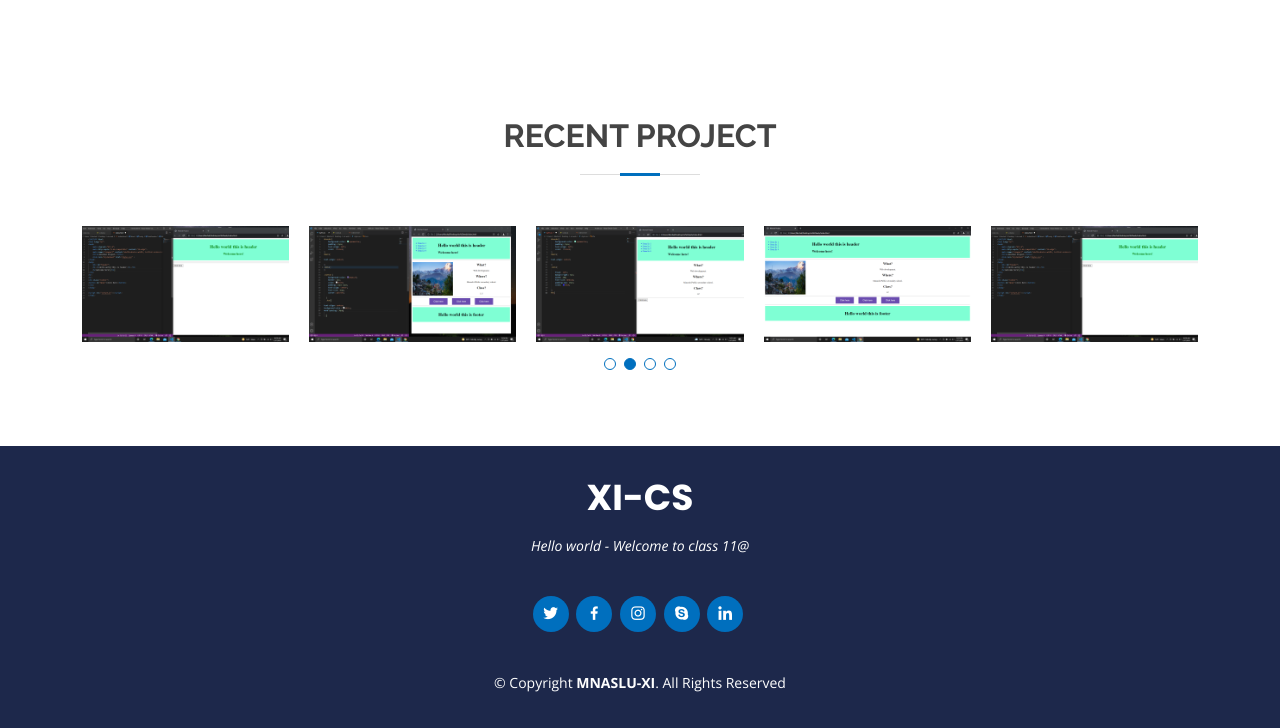
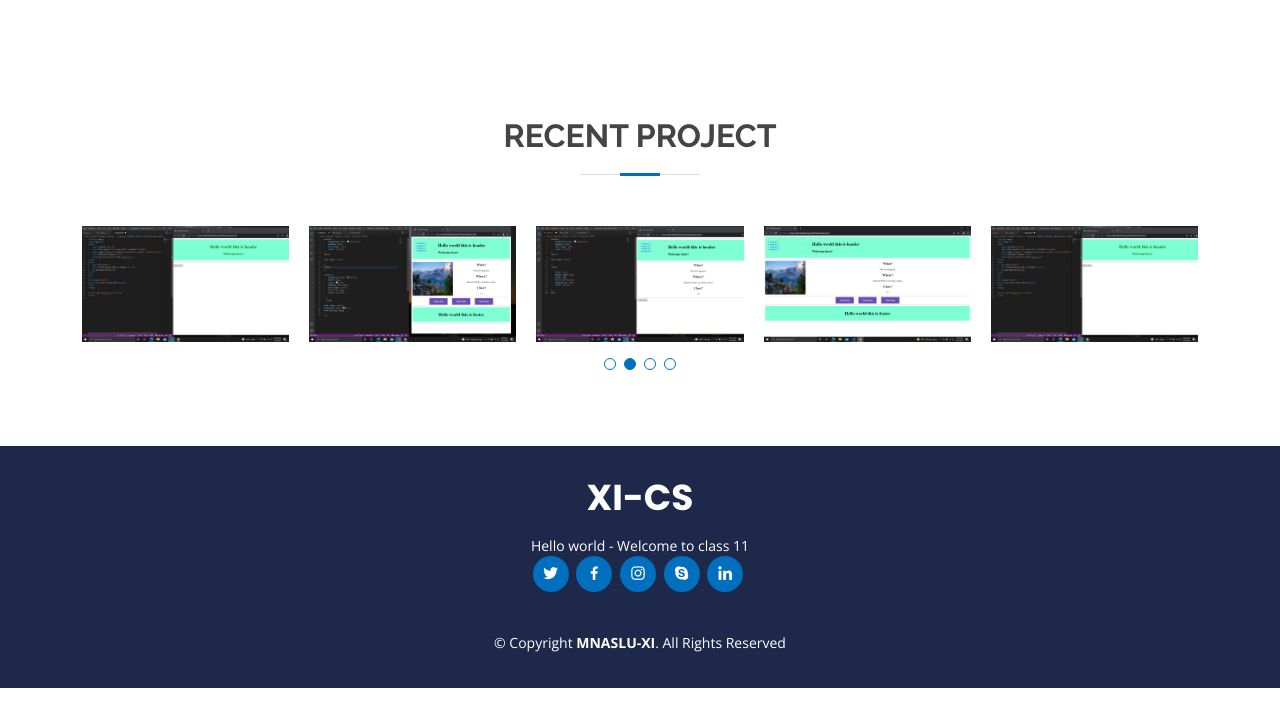
Before and after one commit to nischalpandey/manaslu, a plain HTML site: page index.html in a window 1280 px wide. Shown: the part 1241-1969 px from the top of the page. After the commit the page ends 1929 px from the top, so only its background shows below. Drawn offline with nearby package versions, Linux system fonts and the light colour scheme.

Commit message:
Update index.html

```diff
--- a/index.html
+++ b/index.html
@@ -173,7 +173,7 @@ According to new course
   <footer id="footer">
     <div class="container">
       <h3>XI-CS</h3>
-      <p>Hello world - Welcome to class 11@ </p>
+      Hello world - Welcome to class 11
       <div class="social-links">
         <a href="#" class="twitter"><i class="bx bxl-twitter"></i></a>
         <a href="#" class="facebook"><i class="bx bxl-facebook"></i></a>
```
